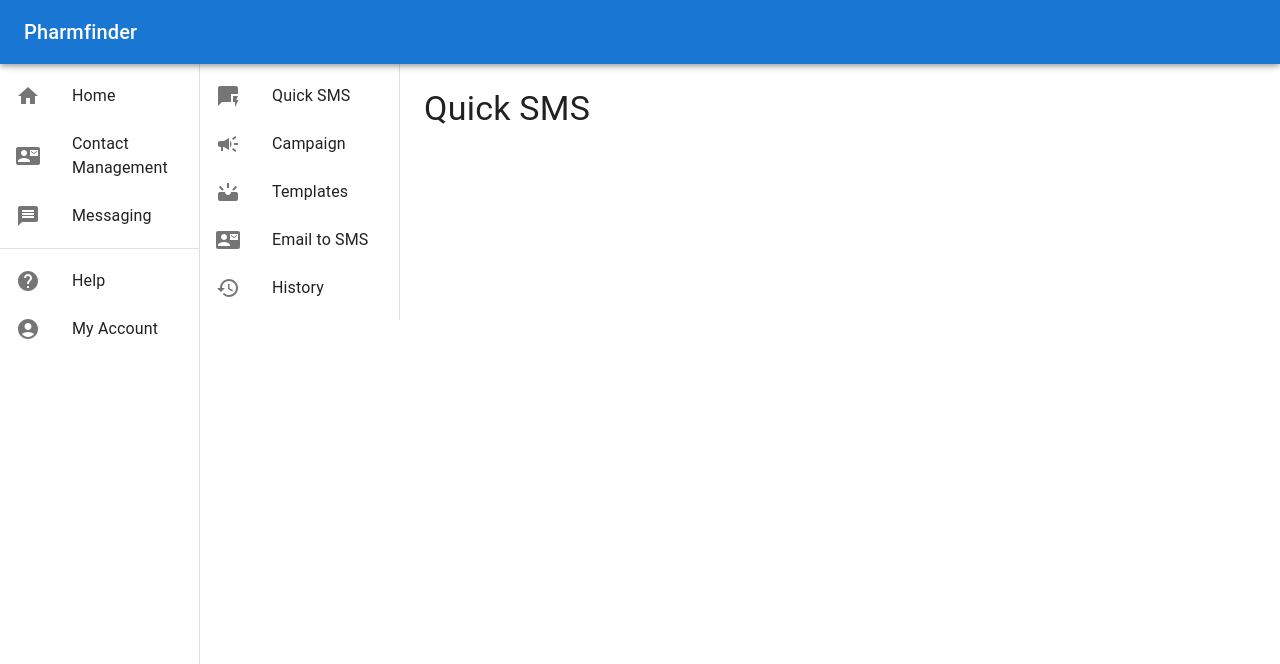
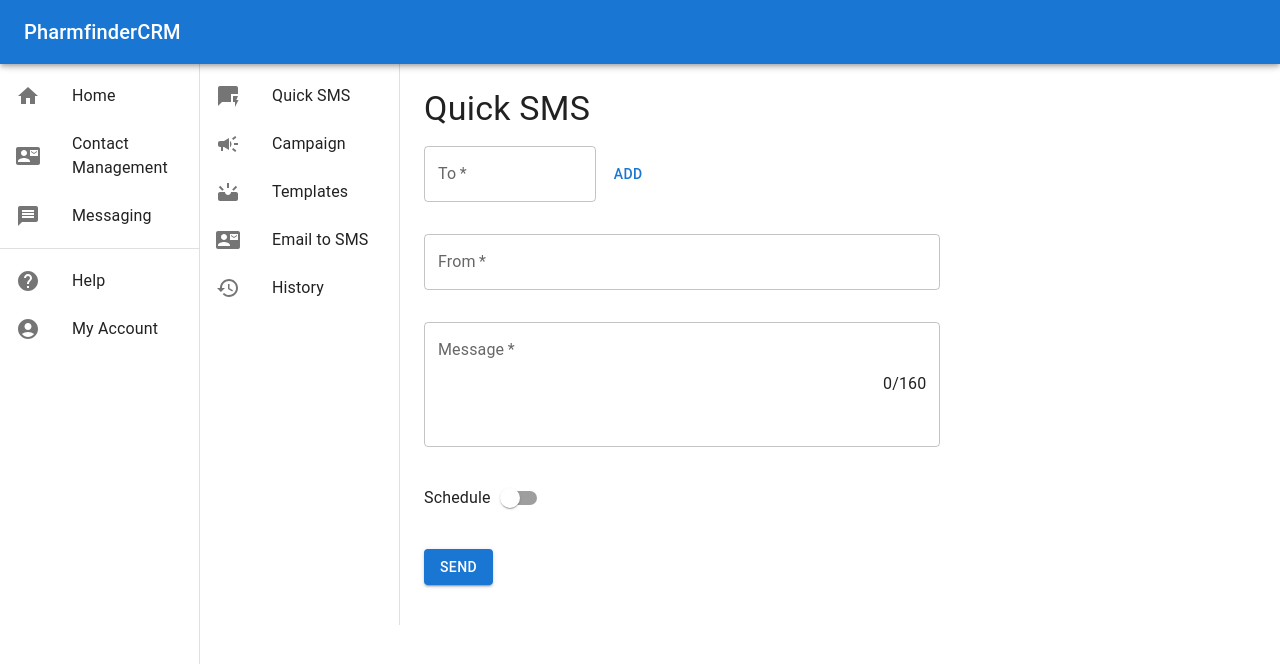
Before and after one commit to Memo-Aldu/capstone-2024-g27-frontend, a React (Create React App) app: page /messaging/quicksms in a window 1280 px wide. Shown: the top 664 px of the page. Built offline with nearby package versions, Linux system fonts and the light colour scheme.

Commit message:
QuickSMS

```diff
--- a/package.json
+++ b/package.json
@@ -7,6 +7,7 @@
     "@emotion/styled": "^11.11.0",
     "@mui/icons-material": "^5.15.11",
     "@mui/material": "^5.15.10",
+    "@mui/x-date-pickers": "^6.19.7",
     "@testing-library/jest-dom": "^5.17.0",
     "@testing-library/react": "^13.4.0",
     "@testing-library/user-event": "^13.5.0",
@@ -14,6 +15,7 @@
     "@types/node": "^16.18.87",
     "@types/react": "^18.2.64",
     "@types/react-dom": "^18.2.21",
+    "dayjs": "^1.11.10",
     "react": "^18.2.0",
     "react-dom": "^18.2.0",
     "react-router-dom": "^6.22.1",
--- a/src/components/Layout.tsx
+++ b/src/components/Layout.tsx
@@ -37,7 +37,7 @@ export default function Layout (props: { children: React.ReactNode }): JSX.Eleme
       <AppBar position="fixed" sx={{ zIndex: (theme) => theme.zIndex.drawer + 1 }}>
         <Toolbar>
           <Typography variant="h6" noWrap component="div">
-            Pharmfinder
+            PharmfinderCRM
           </Typography>
         </Toolbar>
       </AppBar>
--- a/src/pages/Messaging/QuickSMS.tsx
+++ b/src/pages/Messaging/QuickSMS.tsx
@@ -1,12 +1,201 @@
-import { Typography } from '@mui/material'
+import {
+  Box,
+  Button,
+  Grid,
+  Switch,
+  TextField,
+  Typography
+} from '@mui/material'
 import MessagingLayout from './MessagingLayout'
+import { DateTimePicker } from '@mui/x-date-pickers'
+import { AdapterDayjs } from '@mui/x-date-pickers/AdapterDayjs'
+import { LocalizationProvider } from '@mui/x-date-pickers/LocalizationProvider'
+import { useState } from 'react'
+import { type SMSRequest } from '../../types/SMSRequest.types'
+import dayjs from 'dayjs'
+
+interface FormErrors {
+  toError: string
+  fromError: string
+  messageError: string
+  scheduleError: string
+  bulkError: string
+}
 
 function QuickSMS (): JSX.Element {
+  const [sender, setSender] = useState('')
+  const [to, setTo] = useState('')
+  const [recipients, setRecipients] = useState<string[]>([])
+  const [messageContent, setMessageContent] = useState('')
+  const [scheduled, setScheduled] = useState(false)
+  const [scheduleTime, setScheduledTime] = useState<Date | null>(null)
+  const [errors, setErrors] = useState<FormErrors>({
+    toError: '',
+    fromError: '',
+    messageError: '',
+    scheduleError: '',
+    bulkError: ''
+  })
+
+  const handleAddRecipient = (): void => {
+    if (to === '') {
+      setErrors((prevErrors) => ({
+        ...prevErrors,
+        toError: 'Recipient cannot be empty'
+      }))
+      return
+    }
+    setRecipients((prevRecipients) => [...prevRecipients, to])
+    setTo('')
+  }
+
+  const validateSMSRequest = (): void => {
+    const newErrors: FormErrors = {
+      toError: '',
+      fromError: '',
+      messageError: '',
+      scheduleError: '',
+      bulkError: ''
+    }
+    if (recipients.length === 0) {
+      if (to !== '') {
+        // Check if there is a recipient in the input field
+        handleAddRecipient()
+      } else {
+        newErrors.toError = 'At least one recipient is required'
+      }
+    }
+    if (sender === '') {
+      newErrors.fromError = 'Sender cannot be empty'
+    }
+    if (messageContent === '') {
+      newErrors.messageError = 'Message cannot be empty'
+    }
+    if (scheduled && scheduleTime == null) {
+      newErrors.scheduleError = 'Scheduled time is required'
+    } else if (scheduleTime != null) {
+      // We want to check Time before sending and not on scheduledTime change
+      const now = dayjs()
+      const minimumScheduleTime = now.add(15, 'minute').toDate()
+      const maximumScheduleTime = now.add(35, 'day').toDate()
+      if (scheduleTime < minimumScheduleTime) {
+        newErrors.scheduleError = 'Scheduled time is too soon'
+      } else if (scheduleTime > maximumScheduleTime) {
+        newErrors.scheduleError = 'Scheduled time is too far in the future'
+      }
+    }
+    setErrors(newErrors)
+  }
+
+  const handleSubmit = (event: React.FormEvent<HTMLFormElement>): void => {
+    event.preventDefault()
+    validateSMSRequest()
+    const smsRequest: SMSRequest = {
+      recipients: recipients.join(', '),
+      sender,
+      messageContent,
+      scheduleTime
+    }
+
+    // eslint-disable-next-line no-console
+    console.log(smsRequest)
+  }
   return (
     <MessagingLayout>
-        <Typography variant="h4" component="h1" gutterBottom>
-          Quick SMS
-        </Typography>
+      <Typography variant="h4" component="h1" gutterBottom>
+        Quick SMS
+      </Typography>
+      <Box
+        component="form"
+        noValidate
+        autoComplete="off"
+        onSubmit={handleSubmit}
+      >
+        <Grid sx={{ display: 'flex', my: 2, alignItems: 'center' }} container>
+          <Grid item xs={4}>
+            <TextField
+              label="To"
+              required
+              fullWidth
+              value={to}
+              onChange={(e) => {
+                setTo(e.target.value)
+              }}
+              error={errors.toError !== ''}
+              helperText={errors.toError}
+            />
+          </Grid>
+          <Grid item xs={2}>
+            <Button onClick={handleAddRecipient}>Add</Button>
+          </Grid>
+          <Grid item xs={6}>
+            {recipients.map((recipient) => (
+              <Typography key={recipient} variant="body1" component="span">
+                {recipient},
+              </Typography>
+            ))}
+          </Grid>
+        </Grid>
+        <TextField
+          sx={{ my: 2 }}
+          label="From"
+          required
+          fullWidth
+          value={sender}
+          onChange={(e) => {
+            setSender(e.target.value)
+          }}
+          error={errors.fromError !== ''}
+          helperText={errors.fromError}
+        />
+        <TextField
+          sx={{ my: 2 }}
+          label="Message"
+          required
+          fullWidth
+          multiline
+          rows={4}
+          value={messageContent}
+          onChange={(e) => {
+            setMessageContent(e.target.value)
+          }}
+          error={errors.messageError !== ''}
+          helperText={errors.messageError}
+          InputProps={{ endAdornment: <Typography>{messageContent.length}/160</Typography> }}
+          // TODO: Change Color of the text based on the length of the message + add a warning if the message is too long
+        />
+        <Box sx={{ display: 'flex', my: 2, alignItems: 'center' }}>
+          <Typography variant="body1" component="span">
+            Schedule
+          </Typography>
+          <Switch
+            id="schedule"
+            name="schedule"
+            onChange={(e) => { setScheduled(e.target.checked) }}
+          />
+          {scheduled && (
+            <LocalizationProvider dateAdapter={AdapterDayjs}>
+              <DateTimePicker
+                sx={{ ml: 'auto' }}
+                label="Schedule for"
+                value={scheduleTime}
+                onChange={(newVal) => {
+                  setScheduledTime(newVal)
+                }}
+                slotProps={{
+                  textField: {
+                    error: errors.scheduleError !== '',
+                    helperText: errors.scheduleError
+                  }
+                }}
+              />
+            </LocalizationProvider>
+          )}
+        </Box>
+        <Button sx={{ my: 2 }} type="submit" variant="contained">
+          Send
+        </Button>
+      </Box>
     </MessagingLayout>
   )
 }
--- /dev/null
+++ b/src/types/SMSRequest.types.ts
@@ -0,0 +1,6 @@
+export interface SMSRequest {
+  recipients: string
+  sender: string
+  messageContent: string
+  scheduleTime: Date | null
+}
```
Also changed, not shown: 1 other file (tests, documents, lock files or other folders).
